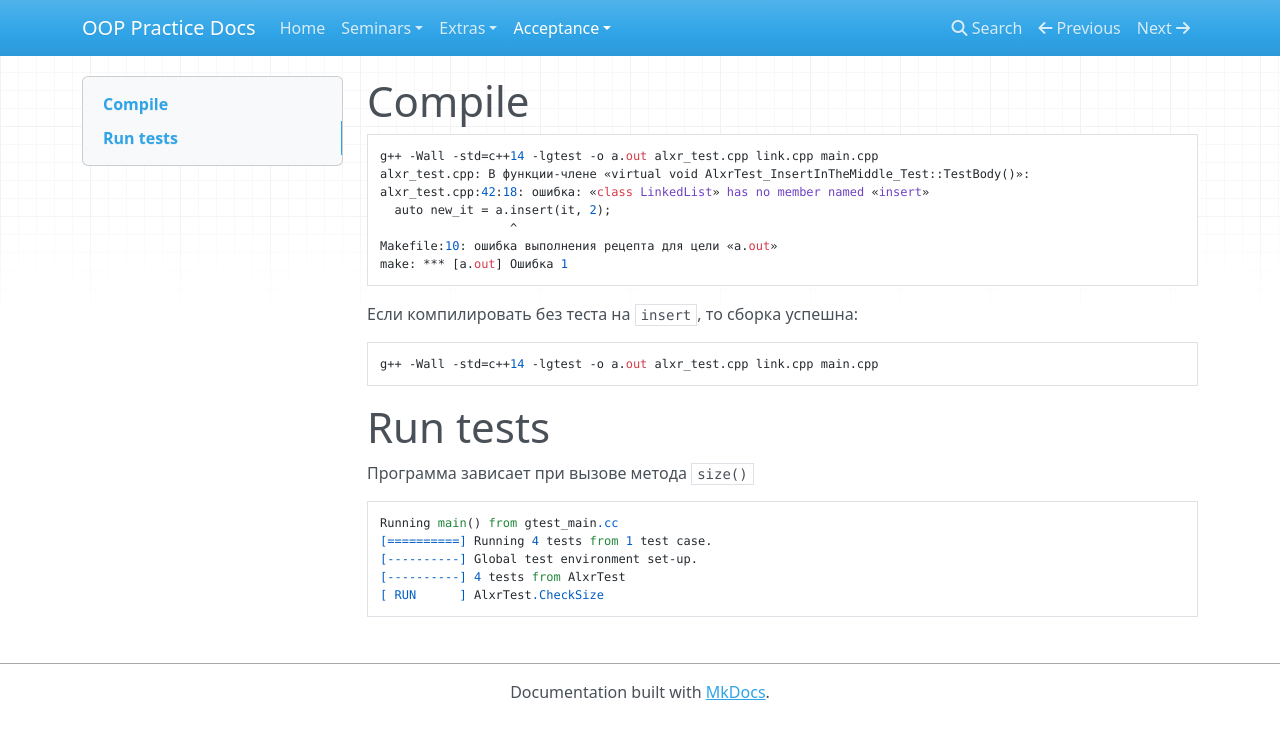
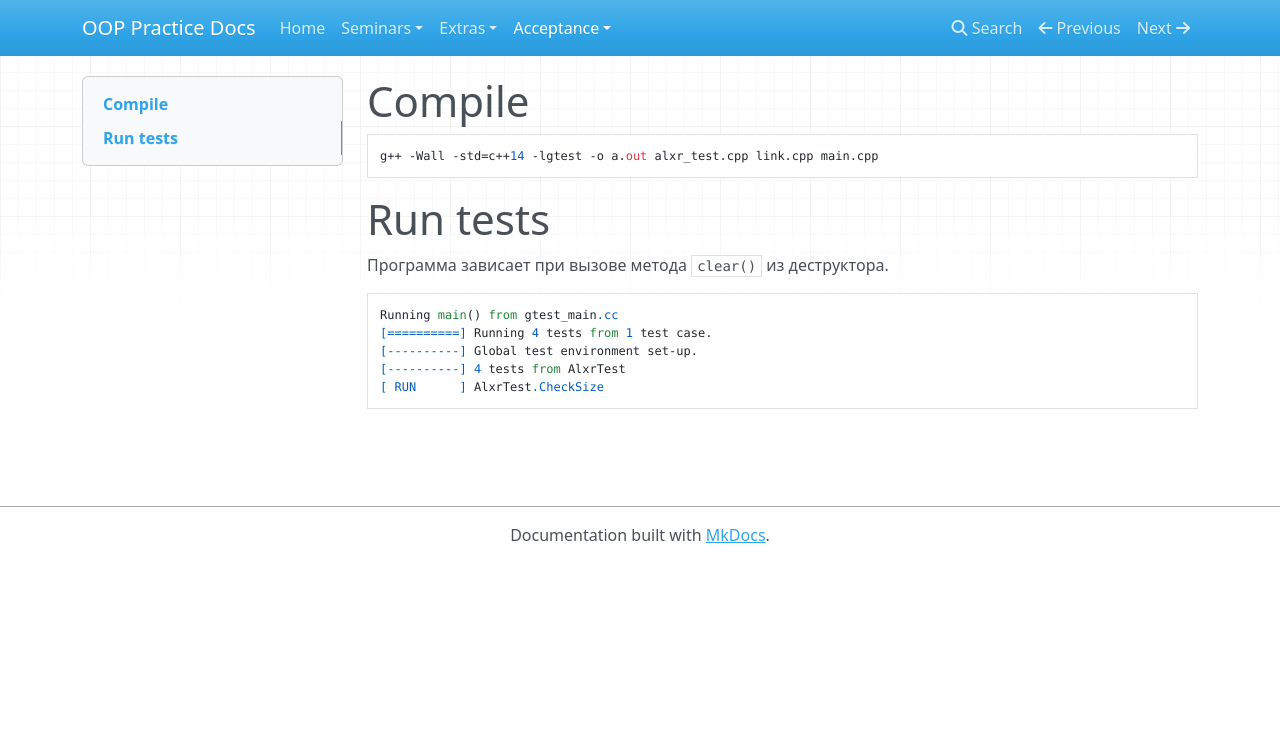
Before and after one commit to avoronkov/oop, an MkDocs documentation site: the page built from docs/task1_test_results/demidov_task1_test_results.md, in a window 1280 px wide. Shown: the top 739 px of the page. Built offline with MkDocs 1.6.1, drawn with Linux system fonts in a browser that asks for light colours; nearby versions of some CDN libraries; old or Windows-style settings are respelled for this version of MkDocs.

Commit message:
updated demodov task1 results

````diff
--- a/docs/task1_test_results/demidov_task1_test_results.md
+++ b/docs/task1_test_results/demidov_task1_test_results.md
@@ -1,21 +1,10 @@
 # Compile
-```
-g++ -Wall -std=c++14 -lgtest -o a.out alxr_test.cpp link.cpp main.cpp
-alxr_test.cpp: В функции-члене «virtual void AlxrTest_InsertInTheMiddle_Test::TestBody()»:
-alxr_test.cpp:42:18: ошибка: «class LinkedList» has no member named «insert»
-  auto new_it = a.insert(it, 2);
-                  ^
-Makefile:10: ошибка выполнения рецепта для цели «a.out»
-make: *** [a.out] Ошибка 1
-```
-
-Если компилировать без теста на `insert`, то сборка успешна:
 ```
 g++ -Wall -std=c++14 -lgtest -o a.out alxr_test.cpp link.cpp main.cpp
 ```
 
 # Run tests
-Программа зависает при вызове метода `size()`
+Программа зависает при вызове метода `clear()` из деструктора.
 ```
 Running main() from gtest_main.cc
 [==========] Running 4 tests from 1 test case.
````
